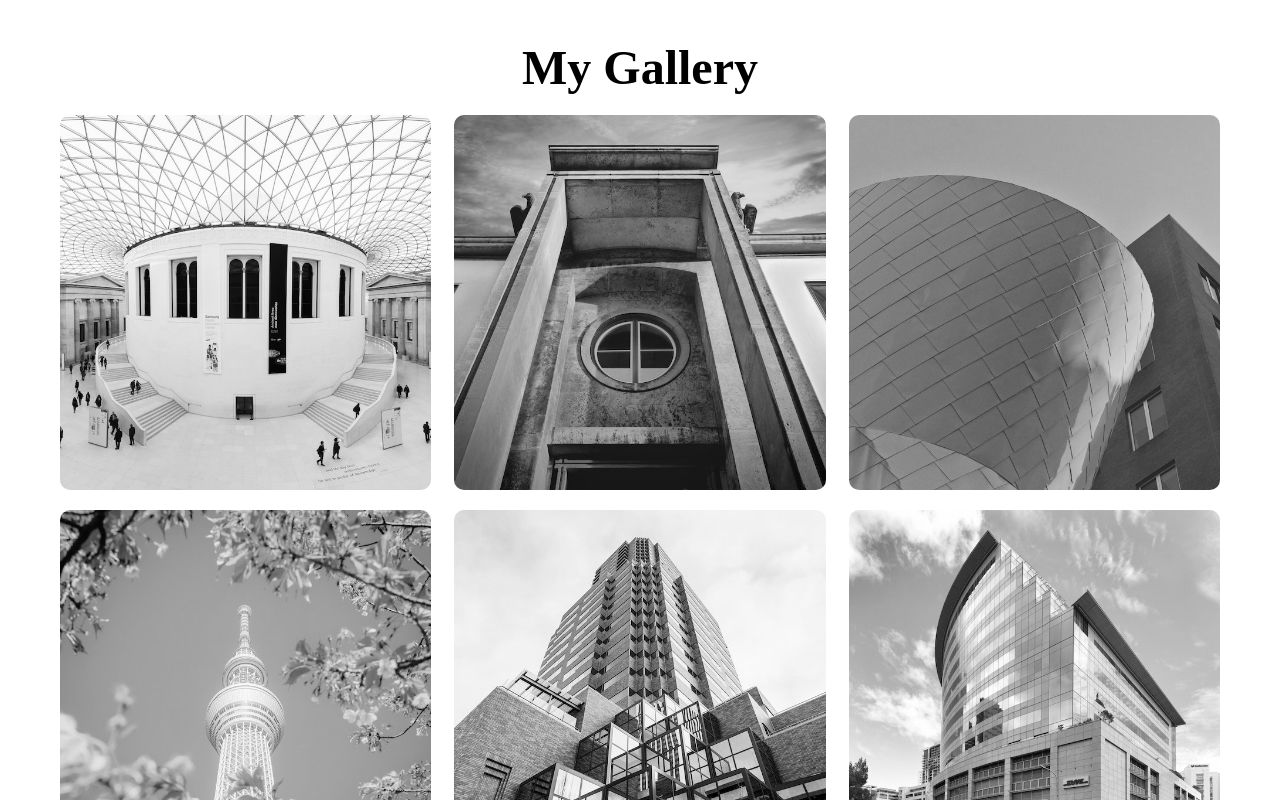
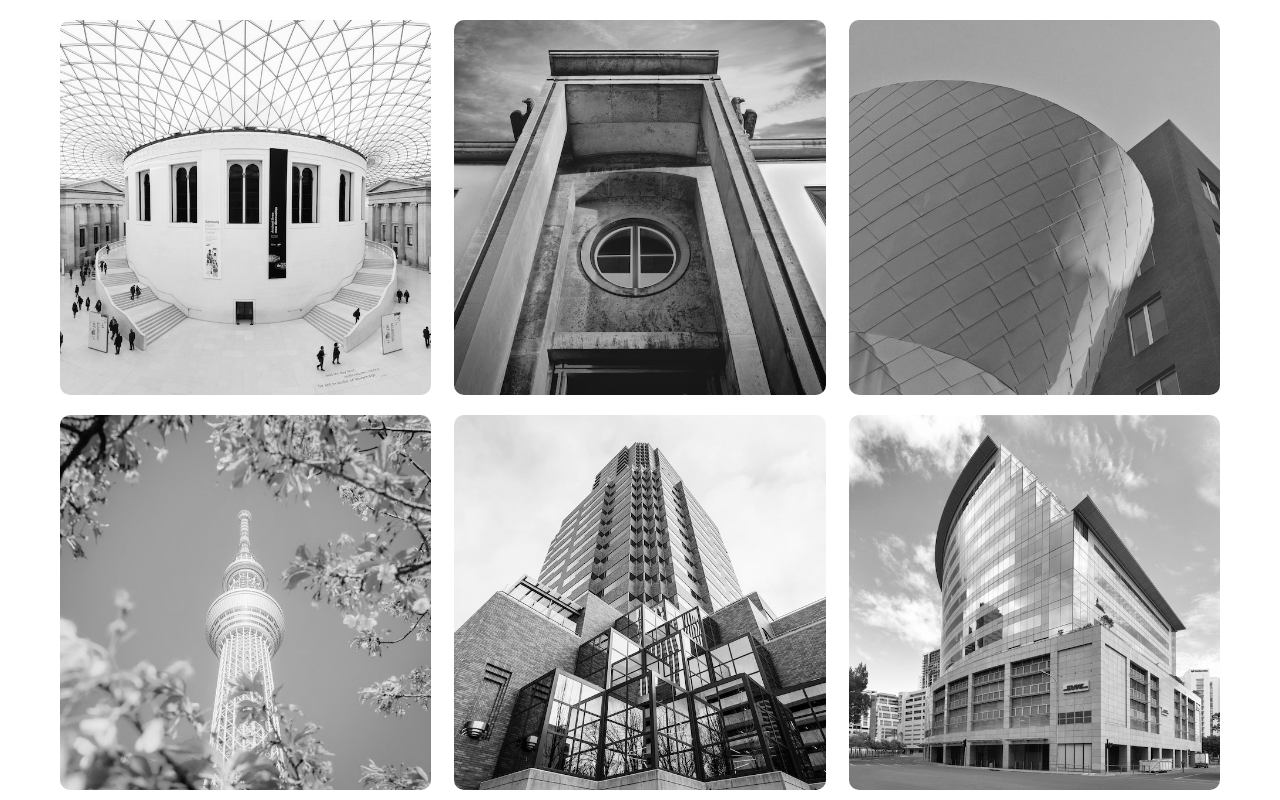
Before and after one commit to PrajapatiAnkit2002/Image-gallery-project, a plain HTML site: page index.html in a window 1280 px wide. Drawn offline with Linux system fonts and the light colour scheme.

Commit message:
some change

```diff
--- a/index.html
+++ b/index.html
@@ -9,7 +9,7 @@
 <body>
     <div id="wrapper">
         <div class="container">
-            <h1>My Gallery</h1>
+
             <div class="gallery">
                 <figure class="card">
                     <img src="./Images/image1.jpg" alt="">
```
